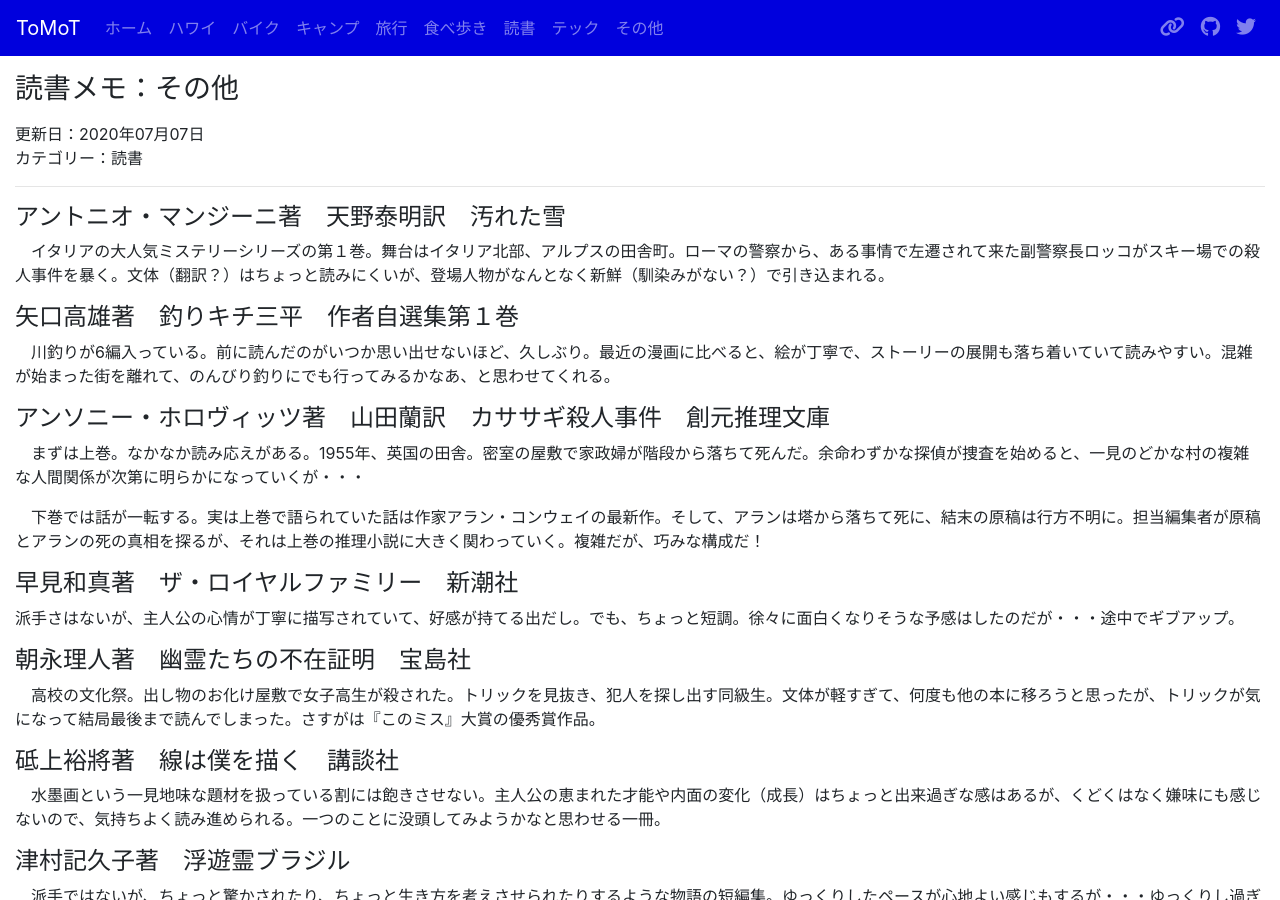
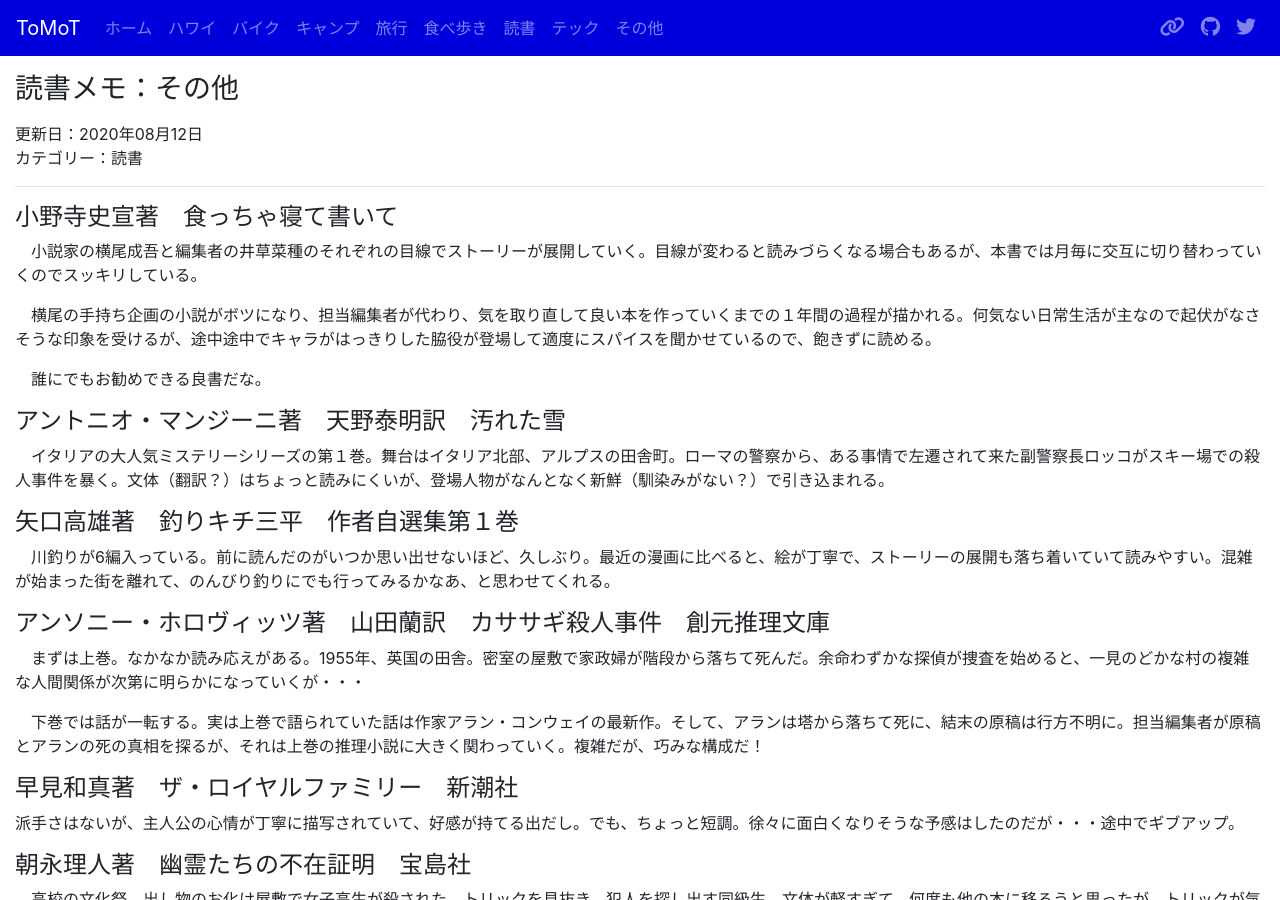
Before and after one commit to tomot/tomot.github.io, a Jekyll site: the page built from pages/book-etc.md, in a window 1280 px wide and 900 px high. Built offline with Jekyll 4.4.1, drawn with Linux system fonts in a browser that asks for light colours; nearby versions of some CDN libraries.

Commit message:
add a book by Onodera

```diff
--- a/pages/book-etc.md
+++ b/pages/book-etc.md
@@ -1,10 +1,19 @@
 ---
 layout: page
 title: 読書メモ：その他
-date: 2020-07-07
+date: 2020-08-12
 categories: 読書
 ---
+#### 小野寺史宣著　食っちゃ寝て書いて
+
+　小説家の横尾成吾と編集者の井草菜種のそれぞれの目線でストーリーが展開していく。目線が変わると読みづらくなる場合もあるが、本書では月毎に交互に切り替わっていくのでスッキリしている。
+
+　横尾の手持ち企画の小説がボツになり、担当編集者が代わり、気を取り直して良い本を作っていくまでの１年間の過程が描かれる。何気ない日常生活が主なので起伏がなさそうな印象を受けるが、途中途中でキャラがはっきりした脇役が登場して適度にスパイスを聞かせているので、飽きずに読める。
+
+　誰にでもお勧めできる良書だな。
+
 #### アントニオ・マンジーニ著　天野泰明訳　汚れた雪
+
 　イタリアの大人気ミステリーシリーズの第１巻。舞台はイタリア北部、アルプスの田舎町。ローマの警察から、ある事情で左遷されて来た副警察長ロッコがスキー場での殺人事件を暴く。文体（翻訳？）はちょっと読みにくいが、登場人物がなんとなく新鮮（馴染みがない？）で引き込まれる。
 
 #### 矢口高雄著　釣りキチ三平　作者自選集第１巻
```
Also changed, not shown: book.md (+1 -1 lines), index.md (+1 -1 lines).
